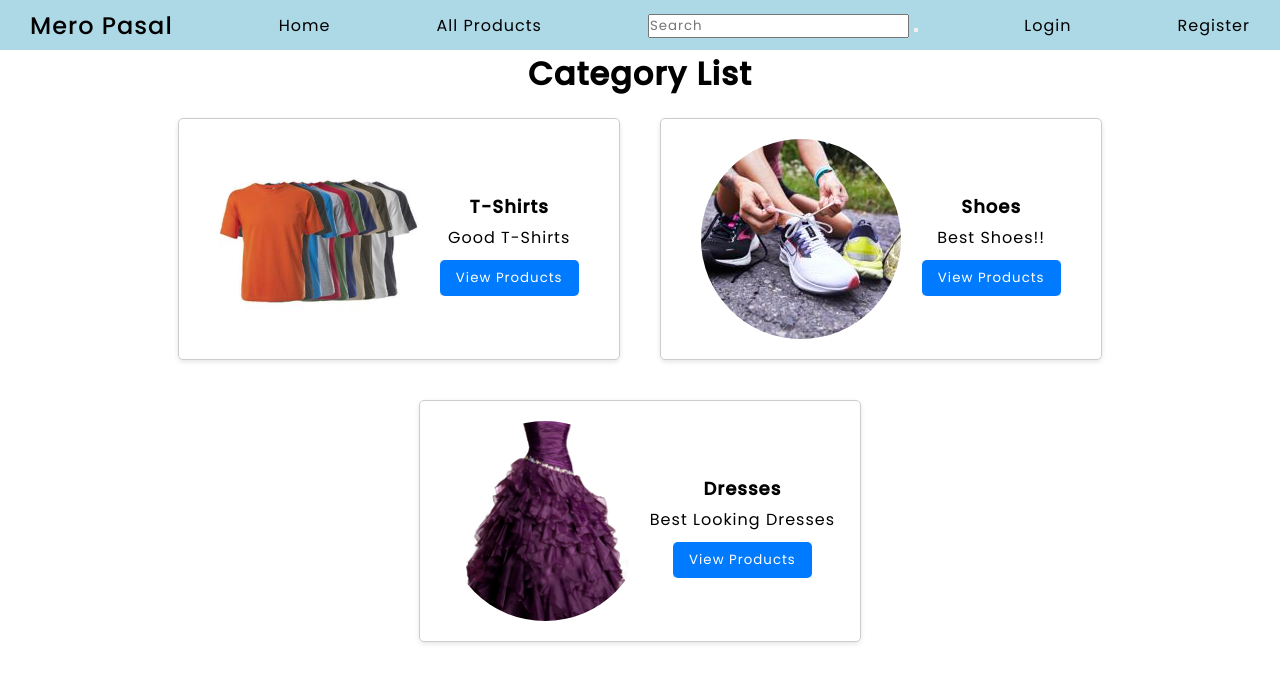
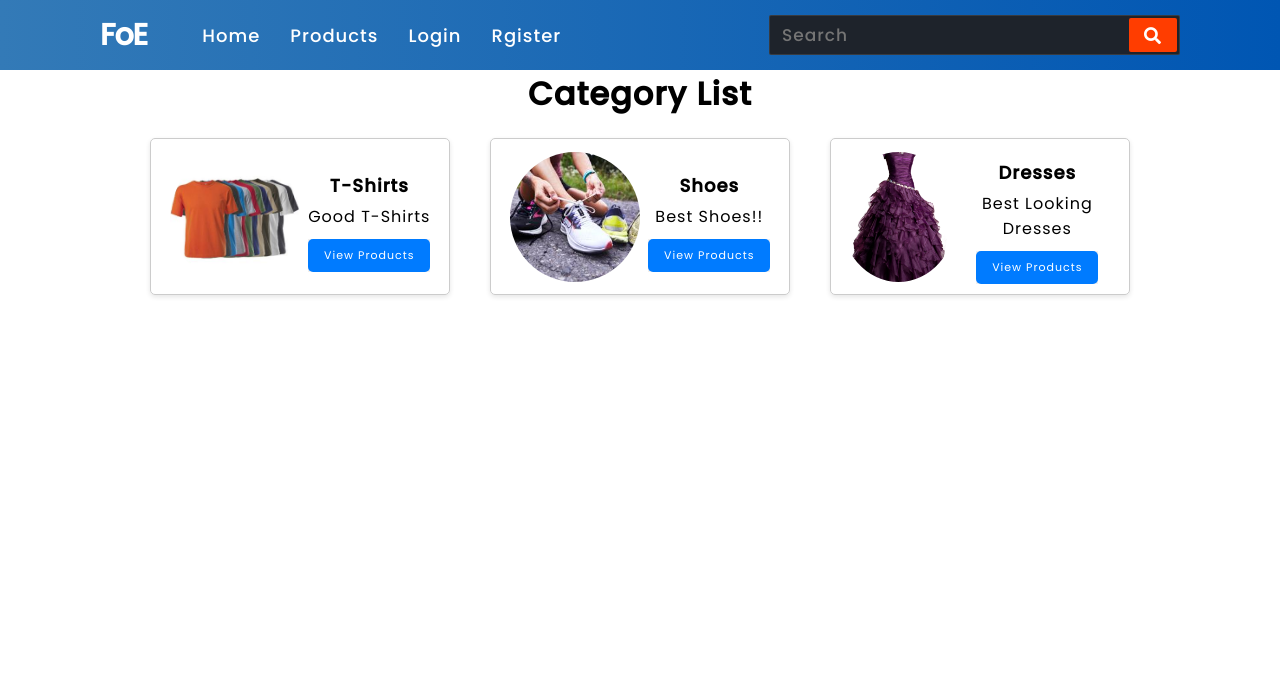
Before and after one commit to ScreamingSyntax/Ecommerce-Web-Django, a Django app: page / in a window 1280 px wide. Shown: the top 683 px of the page. Run offline with Django 4.2, Linux system fonts and the light colour scheme; data comes from the database, SQL or seed files in the repository; both versions use the stored data as it was after the commit.

Commit message:
Responsive Done

```diff
--- a/main/static/main/main.css
+++ b/main/static/main/main.css
@@ -3,24 +3,235 @@
   padding: 0;
   font-family: 'Poppins', sans-serif;
   letter-spacing: 1px;
+  box-sizing: border-box;
 }
 
-.navbar{
+nav{
+  background:  linear-gradient(to right, #337ab7, #0056b3);
   display: flex;
+  flex-wrap: wrap;
+  align-items: center;
   justify-content: space-between;
-  align-items: center;
-  height: 50px;
-  background-color: lightblue;
-  padding: 0px 30px;
+  height: 70px;
+  padding: 0 100px;
 }
-.navbar a.nav-item{
-  color: black;
+nav .logo{
+  color: #fff;
+  font-size: 30px;
+  font-weight: 600;
+  letter-spacing: -1px;
+}
+nav .nav-items{
+  display: flex;
+  flex: 1;
+  padding: 0 0 0 40px;
+}
+nav .nav-items li{
+  list-style: none;
+  padding: 0 15px;
+}
+nav .nav-items li a{
+  color: #fff;
+  font-size: 18px;
+  font-weight: 500;
   text-decoration: none;
 }
-.nav-logo{
+nav .nav-items li a:hover{
+  color: #000000;
+}
+nav form{
+  display: flex;
+  height: 40px;
+  padding: 2px;
+  background: #1e232b;
+  min-width: 18%!important;
+  border-radius: 2px;
+  border: 1px solid rgba(155,155,155,0.2);
+}
+nav form .search-data{
+  width: 100%;
+  height: 100%;
+  padding: 0 10px;
+  color: #fff;
+  font-size: 17px;
+  border: none;
   font-weight: 500;
+  background: none;
 }
-
+nav form button{
+  padding: 0 15px;
+  color: #fff;
+  font-size: 17px;
+  background: #ff3d00;
+  border: none;
+  border-radius: 2px;
+  cursor: pointer;
+}
+nav form button:hover{
+  background: #e63600;
+}
+nav .menu-icon,
+nav .cancel-icon,
+nav .search-icon{
+  width: 40px;
+  text-align: center;
+  margin: 0 50px;
+  font-size: 18px;
+  color: #fff;
+  cursor: pointer;
+  display: none;
+}
+nav .menu-icon span,
+nav .cancel-icon,
+nav .search-icon{
+  display: none;
+}
+@media (max-width: 1245px) {
+  nav{
+    padding: 0 50px;
+  }
+}
+@media (max-width: 1140px){
+  nav{
+    padding: 0px;
+  }
+  nav .logo{
+    flex: 2;
+    text-align: center;
+  }
+  nav .nav-items{
+    position: fixed;
+    z-index: 99;
+    top: 70px;
+    width: 100%;
+    left: -100%;
+    height: 100%;
+    padding: 10px 50px 0 50px;
+    text-align: center;
+    background: #14181f;
+    display: inline-block;
+    transition: left 0.3s ease;
+  }
+  nav .nav-items.active{
+    left: 0px;
+  }
+  nav .nav-items li{
+    line-height: 40px;
+    margin: 30px 0;
+  }
+  nav .nav-items li a{
+    font-size: 20px;
+  }
+  nav form{
+    position: absolute;
+    top: 80px;
+    right: 50px;
+    opacity: 0;
+    pointer-events: none;
+    transition: top 0.3s ease, opacity 0.1s ease;
+  }
+  nav form.active{
+    top: 95px;
+    opacity: 1;
+    pointer-events: auto;
+  }
+  nav form:before{
+    position: absolute;
+    content: "";
+    top: -13px;
+    right: 0px;
+    width: 0;
+    height: 0;
+    z-index: -1;
+    border: 10px solid transparent;
+    border-bottom-color: #1e232b;
+    margin: -20px 0 0;
+  }
+  nav form:after{
+    position: absolute;
+    content: '';
+    height: 60px;
+    padding: 2px;
+    background: #1e232b;
+    border-radius: 2px;
+    min-width: calc(100% + 20px);
+    z-index: -2;
+    left: 50%;
+    top: 50%;
+    transform: translate(-50%, -50%);
+  }
+  nav .menu-icon{
+    display: block;
+  }
+  nav .search-icon,
+  nav .menu-icon span{
+    display: block;
+  }
+  nav .menu-icon span.hide,
+  nav .search-icon.hide{
+    display: none;
+  }
+  nav .cancel-icon.show{
+    display: block;
+  }
+}
+.content{
+  position: absolute;
+  top: 50%;
+  left: 50%;
+  text-align: center;
+  transform: translate(-50%, -50%);
+}
+.content header{
+  font-size: 30px;
+  font-weight: 700;
+}
+.content .text{
+  font-size: 30px;
+  font-weight: 700;
+}
+.space{
+  margin: 10px 0;
+}
+nav .logo.space{
+  color: red;
+  padding: 0 5px 0 0;
+}
+@media (max-width: 980px){
+  nav .menu-icon,
+  nav .cancel-icon,
+  nav .search-icon{
+    margin: 0 20px;
+  }
+  nav form{
+    right: 30px;
+  }
+}
+@media (max-width: 350px){
+  nav .menu-icon,
+  nav .cancel-icon,
+  nav .search-icon{
+    margin: 0 10px;
+    font-size: 16px;
+  }
+}
+.content{
+  position: absolute;
+  top: 50%;
+  left: 50%;
+  transform: translate(-50%, -50%);
+}
+.content header{
+  font-size: 30px;
+  font-weight: 700;
+}
+.content .text{
+  font-size: 30px;
+  font-weight: 700;
+}
+.content .space{
+  margin: 10px 0;
+}
 .category-heading {
   text-align: center;
 }
@@ -32,20 +243,25 @@
 }
 
 .category-card {
-  width: 400px;
+  width: 300px;
   margin: 20px;
-  padding: 20px;
+  padding: 10px;
   border: 1px solid #ccc;
   border-radius: 5px;
   box-shadow: 0 2px 5px rgba(0, 0, 0, 0.1);
   display: flex;
   justify-content: space-evenly;
   align-items: center;
+  transition: transform .2s;
 }
-
+.category-card:hover {
+  /* width: 400px;
+   */
+   transform: scale(1.1);
+}
 .category-card .category-image {
-  width: 200px;
-  height: 200px;
+  width: 130px;
+  height: 130px;
   object-fit: cover;
   border-radius: 50%;
 }
@@ -71,7 +287,7 @@
 
 .view-products-btn a {
   border-radius: 5px;
-
+  font-size: 11px;
   display: inline-block;
   padding: 8px 16px;
   background-color: #007bff;
@@ -128,8 +344,11 @@
   border-radius: 4px;
   box-shadow: 0 2px 4px rgba(0, 0, 0, 0.1);
   padding: 10px;
+  transition: transform .2s;
 }
-
+.product-card:hover{
+  transform: scale(1.05);
+}
 .product-image-container {
   display: flex;
   flex-direction: column;
--- a/main/templates/main/base.html
+++ b/main/templates/main/base.html
@@ -7,26 +7,68 @@
   <link rel="preconnect" href="https://fonts.googleapis.com">
 <link rel="preconnect" href="https://fonts.gstatic.com" crossorigin>
 <link href="https://fonts.googleapis.com/css2?family=Poppins:ital,wght@0,100;0,200;0,300;0,400;0,500;1,100;1,200;1,300;1,400&display=swap" rel="stylesheet">
+<link rel="stylesheet" href="https://cdnjs.cloudflare.com/ajax/libs/font-awesome/5.15.3/css/all.min.css"/>
 </head>
 <body>
-  <div class="navbar">
-    <h2 class="nav-logo">Mero Pasal</h1>
-    <a class="nav-item" href="{% url 'category-list' %}"><i class="fas fa-home"></i> Home</a>
-    <a class="nav-item" href="{% url 'product-list' %}"><i class="fas fa-box"></i> All Products</a>
-    <form class="search-form" action="{% url 'searchbar' %}" method="GET">
-      <input class="search-input" type="text" name="search" placeholder="Search"/>
-      <button class="search-button" type="submit"><i class="fas fa-search"></i></button>
+
+  <nav>
+    <div class="menu-icon">
+       <span class="fas fa-bars"></span>
+    </div>
+    <div class="logo">
+       FoE
+    </div>
+    <div class="nav-items">
+       <li><a href="{% url 'category-list' %}">Home</a></li>
+       <li><a href="{% url 'product-list' %}">Products</a></li>
+       {% if user.is_authenticated %}
+          <li><a href="{% url 'cart' %}">Cart</a></li>
+          <li><a href="#">Profile</a></li>
+          <li><a href="{% url 'logout' %}">Logout</a></li>
+        {% else %}
+        <li><a href="{% url 'login' %}">Login</a></li>
+        <li><a href="{% url 'register' %}">Rgister</a></li>
+        {% endif %}
+    </div>
+    <div class="search-icon">
+       <span class="fas fa-search"></span>
+    </div>
+    <div class="cancel-icon">
+       <span class="fas fa-times"></span>
+    </div>
+    <form  action="{% url 'searchbar' %}" method="GET">
+       <input type="search" class="search-data" name="search" placeholder="Search" required>
+       <button type="submit" class="fas fa-search"></button>
     </form>
-    {% if user.is_authenticated %}
-      <a class="nav-item" href="{% url 'cart' %}"><i class="fas fa-shopping-cart"></i> Cart</a>
-      <a class="nav-item" href="{% url 'logout' %}"><i class="fas fa-sign-out-alt"></i> Logout</a>
-    {% else %}
-      <a class="nav-item" href="{% url 'login' %}"><i class="fas fa-user"></i> Login</a>
-      <a class="nav-item" href="{% url 'register' %}"><i class="fas fa-user-plus"></i> Register</a>
-    {% endif %}
+ </nav>
+ {% block content %}
+ {% endblock content %}
+ <script>
+    const menuBtn = document.querySelector(".menu-icon span");
+    const searchBtn = document.querySelector(".search-icon");
+    const cancelBtn = document.querySelector(".cancel-icon");
+    const items = document.querySelector(".nav-items");
+    const form = document.querySelector("form");
+    menuBtn.onclick = ()=>{
+      items.classList.add("active");
+      menuBtn.classList.add("hide");
+      searchBtn.classList.add("hide");
+      cancelBtn.classList.add("show");
+    }
+    cancelBtn.onclick = ()=>{
+      items.classList.remove("active");
+      menuBtn.classList.remove("hide");
+      searchBtn.classList.remove("hide");
+      cancelBtn.classList.remove("show");
+      form.classList.remove("active");
+      cancelBtn.style.color = "#ff3d00";
+    }
+    searchBtn.onclick = ()=>{
+      form.classList.add("active");
+      searchBtn.classList.add("hide");
+      cancelBtn.classList.add("show");
+    }
+ </script>
+</body>
 
-  </div>
-</body>
-{% block content %}
-{% endblock content %}
 </html>
--- a/products/templates/products/category_list.html
+++ b/products/templates/products/category_list.html
@@ -10,9 +10,6 @@
                     <h2 class="category-name">{{ category.name }}</h2>
                     <p class="category-description">{{ category.description }}</p>
                     <button class="view-products-btn"><a href="{% url 'category-detail' category.id %}">View Products</a></button>
-
-
-
                 </div>
             </div>
         {% empty %}
--- a/products/templates/products/products_list.html
+++ b/products/templates/products/products_list.html
@@ -1,7 +1,6 @@
 <!-- product_list.html -->
 {% extends 'main/base.html' %}
 {% block content %}
-    <h1 class="product-list-title">Available Products</h1>
     <div class="product-grid">
         {% for product in products %}
         <div class="product-card">
```
Also changed, not shown: products/templates/products/products_detail.html (+2 -11 lines), db.sqlite3.
